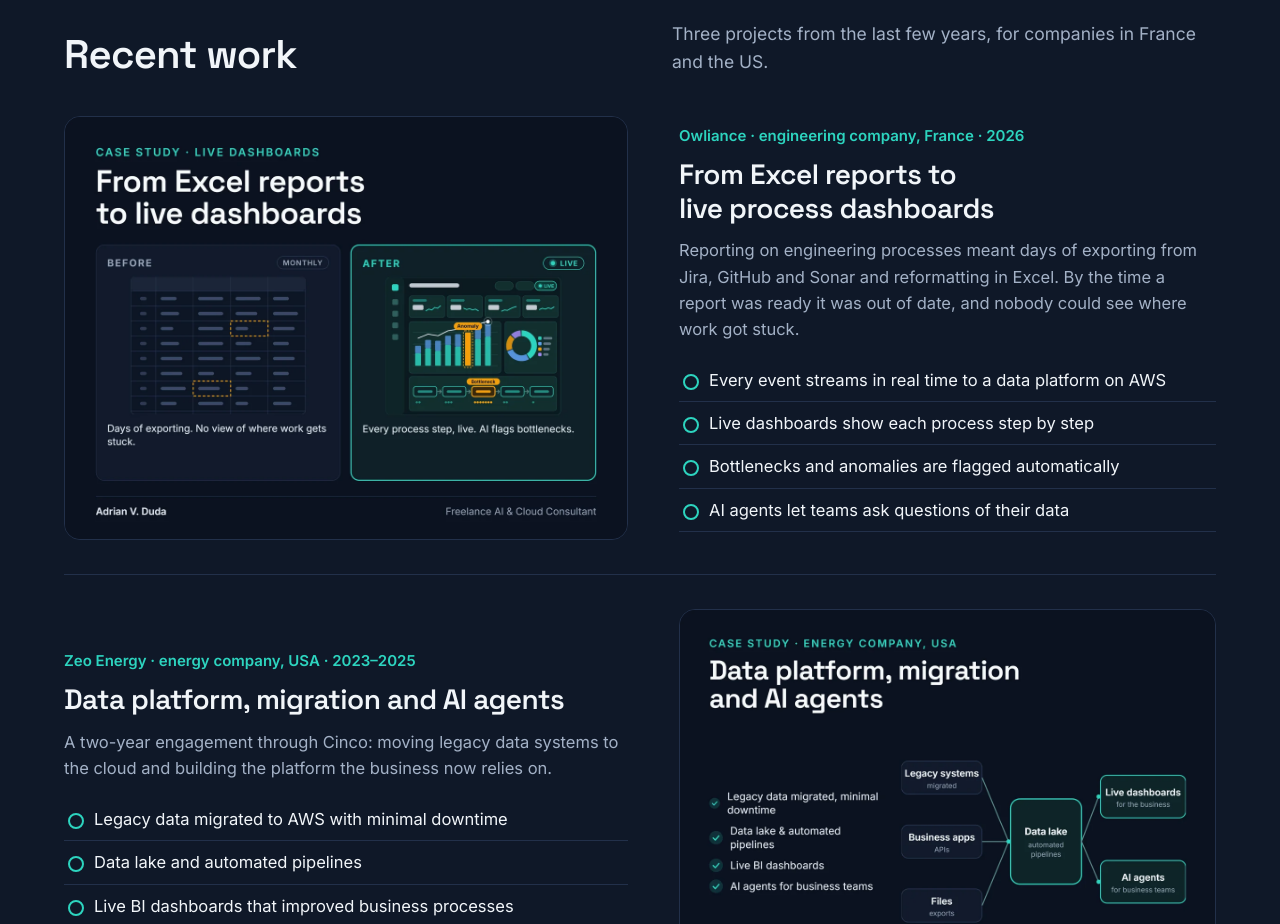
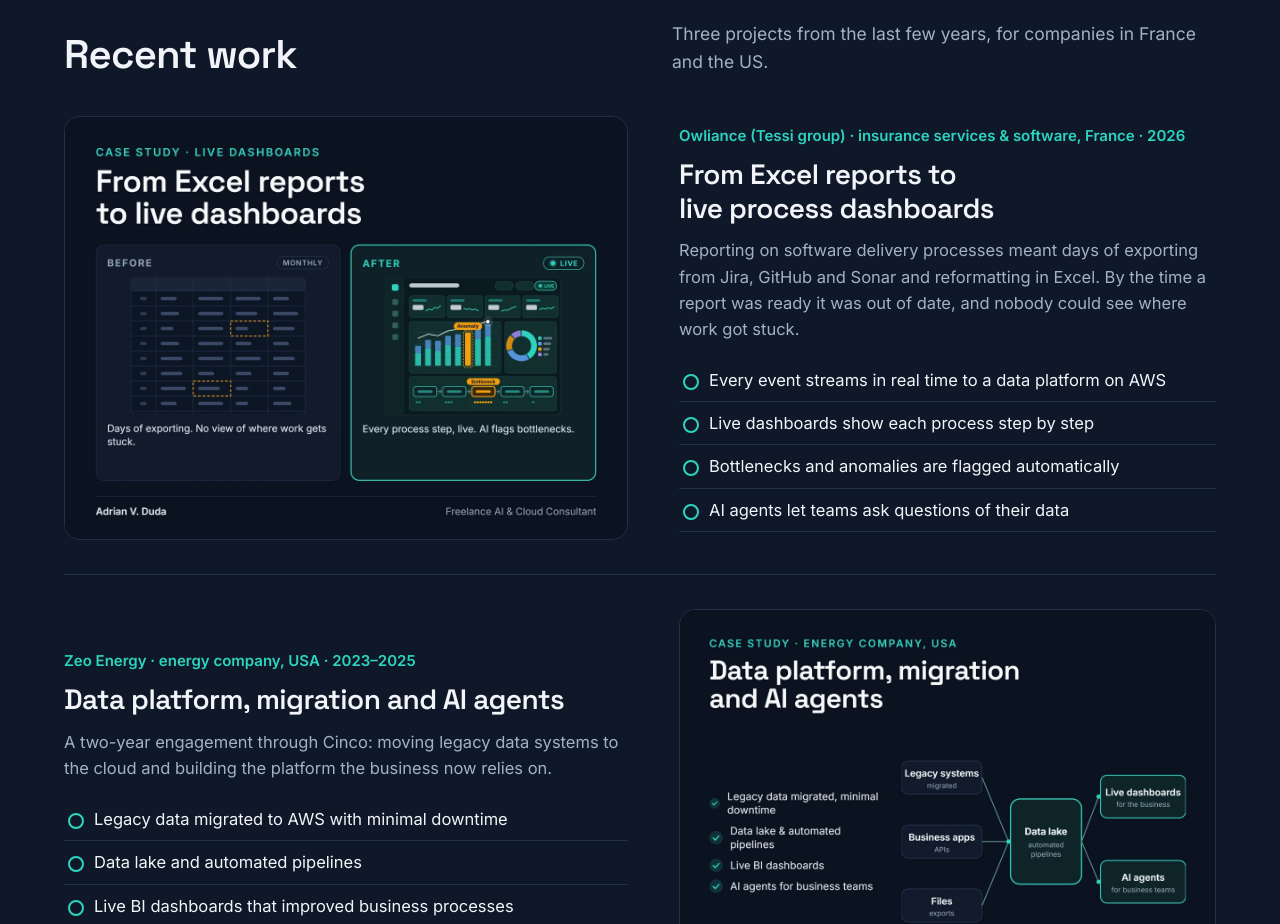
Before and after one commit to avduda/adrian-duda.com, a plain HTML site: page index.html in a window 1280 px wide. Shown: the part 2340-3264 px from the top of the page. Drawn offline with Linux system fonts and the light colour scheme.

Commit message:
Correct Owliance description

```diff
--- a/index.html
+++ b/index.html
@@ -245,7 +245,7 @@ const ic={
 document.getElementById('svc').innerHTML=svcs.map(s=>`<article class="svc"><svg viewBox="0 0 56 56" aria-hidden="true">${ic[s.i]}</svg><div><h3>${s.t}</h3><p>${s.d}</p><ul>${s.l.map(x=>`<li>${x}</li>`).join('')}</ul></div></article>`).join('');
 
 const cases=[
- {img:'./case-dashboards.webp',alt:'Before and after: monthly Excel reports replaced by a live dashboard that flags anomalies and bottlenecks',w:'Owliance · engineering company, France · 2026',t:'From Excel reports to live process dashboards',p:'Reporting on engineering processes meant days of exporting from Jira, GitHub and Sonar and reformatting in Excel. By the time a report was ready it was out of date, and nobody could see where work got stuck.',l:['Every event streams in real time to a data platform on AWS','Live dashboards show each process step by step','Bottlenecks and anomalies are flagged automatically','AI agents let teams ask questions of their data']},
+ {img:'./case-dashboards.webp',alt:'Before and after: monthly Excel reports replaced by a live dashboard that flags anomalies and bottlenecks',w:'Owliance (Tessi group) · insurance services &amp; software, France · 2026',t:'From Excel reports to live process dashboards',p:'Reporting on software delivery processes meant days of exporting from Jira, GitHub and Sonar and reformatting in Excel. By the time a report was ready it was out of date, and nobody could see where work got stuck.',l:['Every event streams in real time to a data platform on AWS','Live dashboards show each process step by step','Bottlenecks and anomalies are flagged automatically','AI agents let teams ask questions of their data']},
  {img:'./case-energy.webp',alt:'Diagram: legacy systems, business apps and files flow into a data lake that feeds live dashboards and AI agents',w:'Zeo Energy · energy company, USA · 2023–2025',t:'Data platform, migration and AI agents',p:'A two-year engagement through Cinco: moving legacy data systems to the cloud and building the platform the business now relies on.',l:['Legacy data migrated to AWS with minimal downtime','Data lake and automated pipelines','Live BI dashboards that improved business processes','LLM-powered AI agents for non-technical teams']},
  {img:'./case-stress.webp',alt:'A physiological signal with a stress spike detected, flowing from a contactless sensor through an ML model to an alert',w:'ETSEME · industrial safety, France · 2023',t:'Real-time stress detection with machine learning',p:'End-to-end machine learning behind a contactless sensor that detects stress in industrial workers from physiological signals.',l:['Training data collected through VR-based experiments','Models detecting stress in real time','Alerts that support workers’ well-being']}
 ];
```
